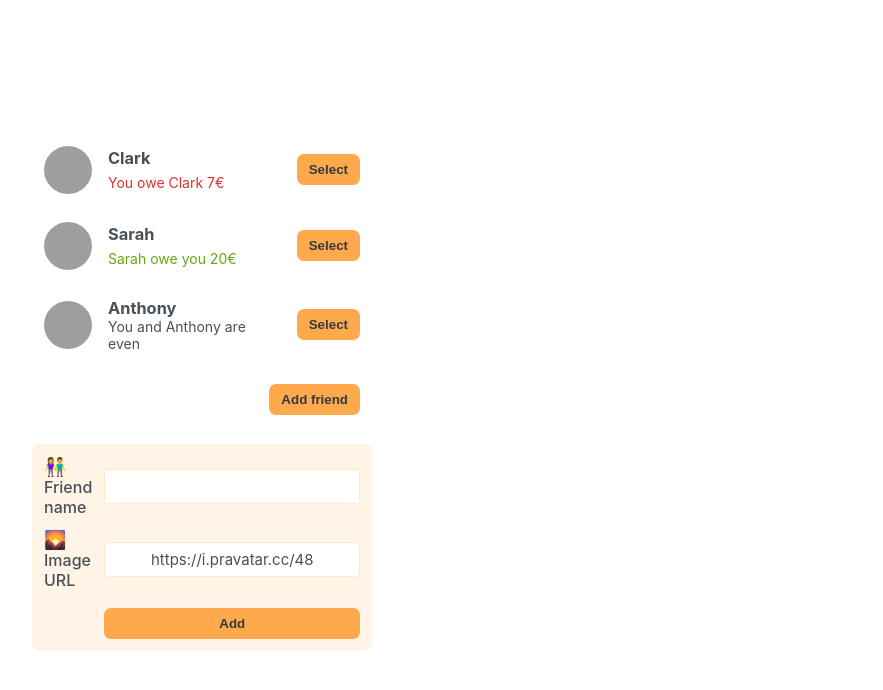
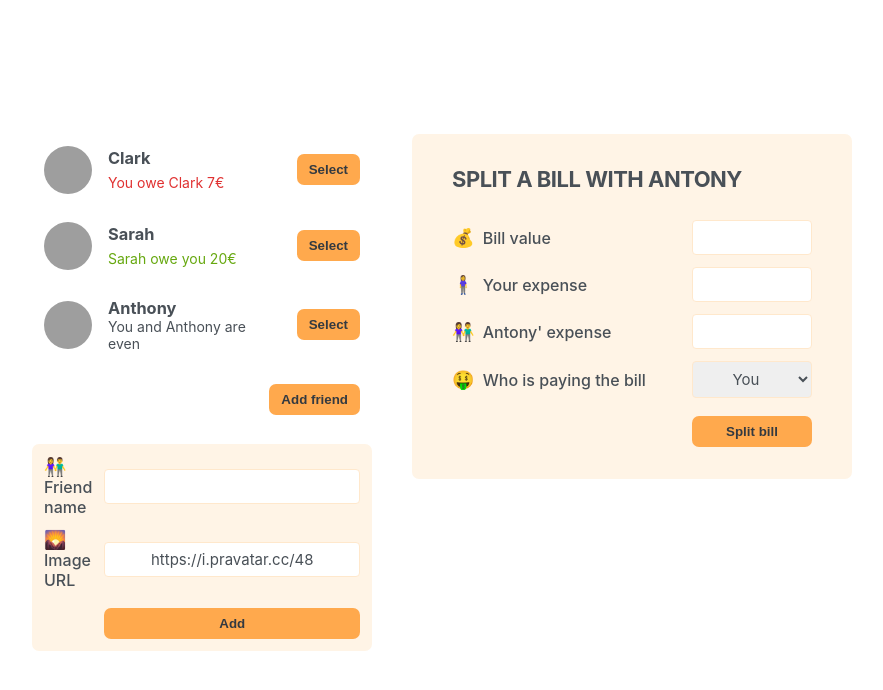
Before and after one commit to Storozhuk81/React-Eat-N-Split, a React (Create React App) app: page / in a window 1280 px wide. Shown: the top 690 px of the page, without its empty margins (198-1081 px from the left). Built offline with nearby package versions, Linux system fonts and the light colour scheme; grey boxes are pictures that could not be loaded.

Commit message:
Button component

```diff
--- a/src/App.js
+++ b/src/App.js
@@ -25,6 +25,7 @@ export default function App() {
   return (
     <div className="app">
       <ListOfFriends friends={initialFriends} />
+      <SplitBillForm friend="Antony" />
     </div>
   );
 }
@@ -35,8 +36,8 @@ function ListOfFriends({ friends }) {
       <ul>
         {friends && friends.length !== 0 && friends.map((friend) => <Friend key={friend.id} friend={friend}></Friend>)}
       </ul>
-      <button className="button">Add friend</button>
-      <AddFriend />
+      <Button>Add friend</Button>
+      <AddFriendForm />
     </div>
   );
 }
@@ -58,19 +59,43 @@ function Friend({ friend: { name, image, balance } }) {
       )}
       {balance === 0 && <p>You and {name} are even</p>}
 
-      <button className="button">Select</button>
+      <Button>Select</Button>
     </li>
   );
 }
 
-function AddFriend() {
+function AddFriendForm() {
   return (
     <form className="form-add-friend">
       <label htmlFor="name">👫 Friend name</label>
       <input id="name" type="text" name="name" value=""></input>
       <label htmlFor="name">🌄 Image URL</label>
       <input id="url" type="url" name="url" value="https://i.pravatar.cc/48"></input>
-      <button className="button">Add</button>
+      <Button>Add</Button>
     </form>
   );
 }
+
+function SplitBillForm({ friend }) {
+  return (
+    <form className="form-split-bill">
+      <h2>Split a bill with {friend}</h2>
+      <label htmlFor="bill">💰 Bill value</label>
+      <input id="bill" type="text" name="bill" value=""></input>
+      <label htmlFor="your-expense">🧍‍♀️ Your expense</label>
+      <input id="your-expense" type="text" name="your-expense" value=""></input>
+      <label htmlFor="friend-expense">👫 {friend}' expense</label>
+      <input id="friend-expense" type="text" name="friend-expense" value=""></input>
+      <label htmlFor="payer">🤑 Who is paying the bill</label>
+      <select id="payer" value="You">
+        <option>You</option>
+        <option>{friend}</option>
+      </select>
+      <Button>Split bill</Button>
+    </form>
+  );
+}
+
+function Button({ children }) {
+  return <button className="button">{children}</button>;
+}
```
